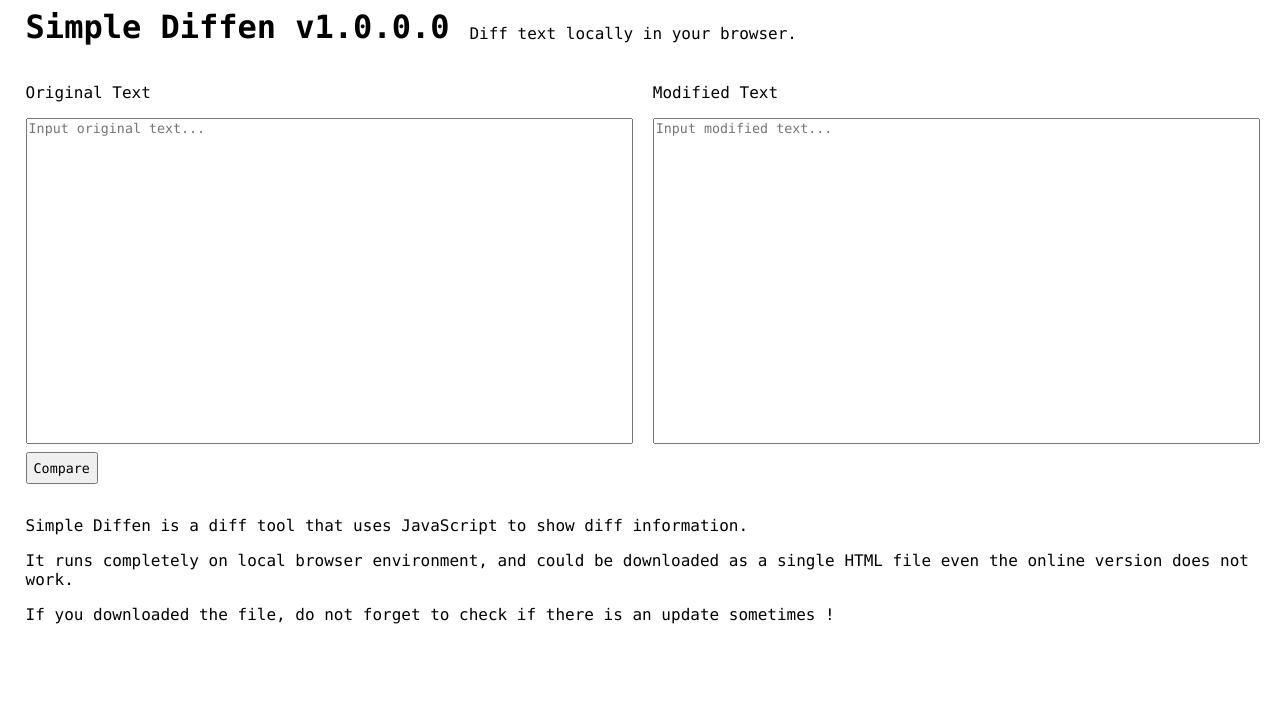
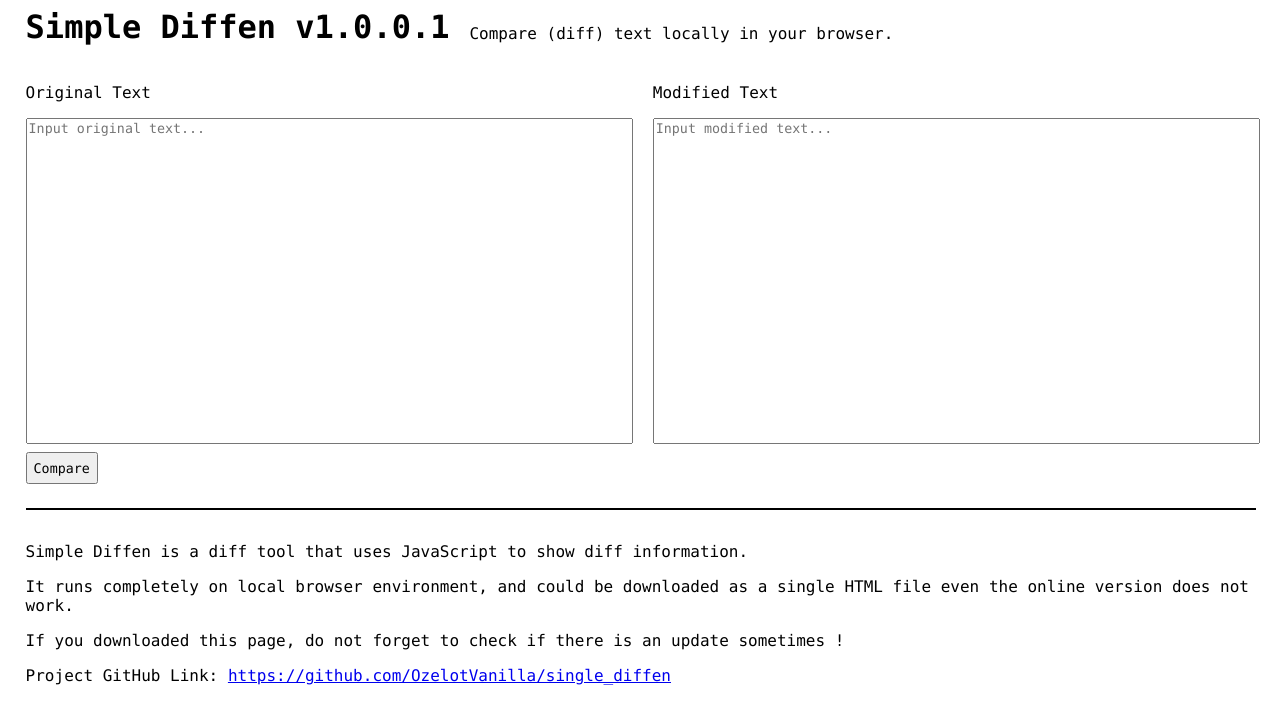
Before and after one commit to OzelotVanilla/simple_diffen, a website built with Vite: page src/index.html in a window 1280 px wide. Built offline with nearby package versions, Linux system fonts and the light colour scheme.

Commit message:
feature - Add description about this project

```diff
--- a/src/index.html
+++ b/src/index.html
@@ -9,8 +9,8 @@
 
 <body>
     <div id="page_title">
-        <h1>Simple Diffen v1.0.0.0</h1>
-        <p>Diff text locally in your browser.</p>
+        <h1>Simple Diffen v1.0.0.1</h1>
+        <p>Compare (diff) text locally in your browser.</p>
     </div>
     <div id="input_area">
         <div id="original_area" class="TextAreaAndTitle">
@@ -29,6 +29,7 @@
         <div id="original_result"></div>
         <div id="modified_result"></div>
     </div>
+    <hr />
     <div id="desc_area">
         <p>
             Simple Diffen is a diff tool that uses JavaScript to show diff information.
@@ -38,7 +39,13 @@
             and could be downloaded as a single HTML file even the online version does not work.
         </p>
         <p>
-            If you downloaded the file, do not forget to check if there is an update sometimes !
+            If you downloaded this page, do not forget to check if there is an update sometimes !
+        </p>
+        <p>
+            Project GitHub Link:
+            <a href="https://github.com/OzelotVanilla/single_diffen" target="_blank" rel="noopener noreferrer">
+                https://github.com/OzelotVanilla/single_diffen
+            </a>
         </p>
     </div>
 
--- a/src/index.scss
+++ b/src/index.scss
@@ -96,3 +96,10 @@ body
         grid-column: 2;
     }
 }
+
+hr
+{
+    color: black;
+    width: 100%;
+    border-style: solid;
+}
```
